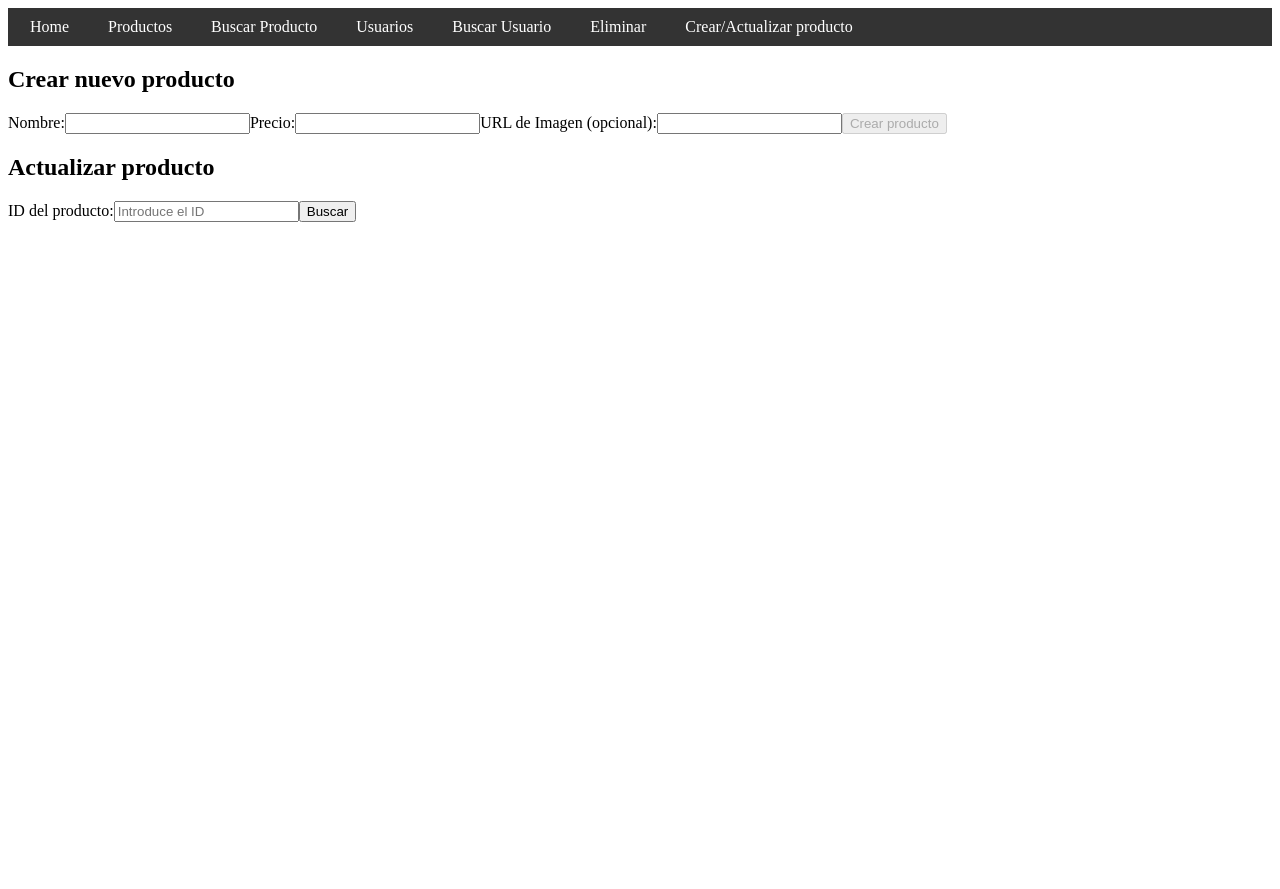
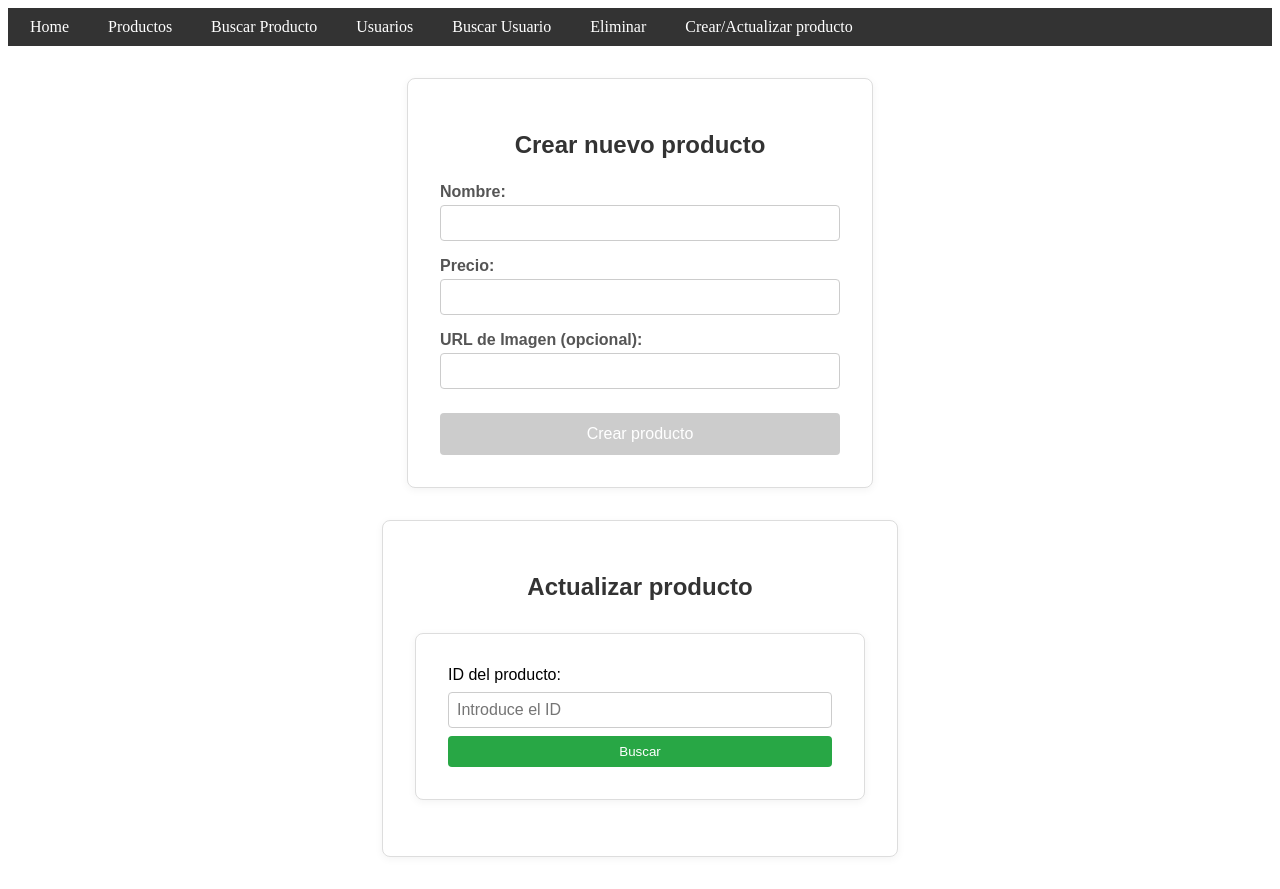
Before and after one commit to jorge-msmk/ab-frontend-2025, an Angular app: page /actualizar-crear in a window 1280 px wide. Before the commit the page ends 800 px from the top, so only its background shows below. Built offline with nearby package versions, Linux system fonts and the light colour scheme.

Commit message:
cambios del profesor

```diff
--- a/src/app/components/create-product/create-product.component.css
+++ b/src/app/components/create-product/create-product.component.css
@@ -0,0 +1,63 @@
+/* Contenedor principal */
+div {
+    max-width: 400px;
+    margin: 2rem auto;
+    padding: 2rem;
+    border: 1px solid #ddd;
+    border-radius: 8px;
+    box-shadow: 0 2px 8px rgba(0, 0, 0, 0.05);
+    font-family: Arial, sans-serif;
+    background-color: #fff;
+  }
+
+  /* Título */
+  h2 {
+    text-align: center;
+    margin-bottom: 1.5rem;
+    color: #333;
+  }
+
+  /* Etiquetas y campos */
+  form label {
+    display: block;
+    margin-top: 1rem;
+    font-weight: bold;
+    color: #555;
+  }
+
+  form input[type="text"],
+  form input[type="number"] {
+    width: 100%;
+    padding: 0.5rem;
+    margin-top: 0.25rem;
+    border: 1px solid #ccc;
+    border-radius: 4px;
+    box-sizing: border-box;
+    font-size: 1rem;
+  }
+
+  /* Botón */
+  form button {
+    display: block;
+    width: 100%;
+    margin-top: 1.5rem;
+    padding: 0.75rem;
+    font-size: 1rem;
+    background-color: #007bff;
+    color: white;
+    border: none;
+    border-radius: 4px;
+    cursor: pointer;
+  }
+
+  form button:disabled {
+    background-color: #ccc;
+    cursor: not-allowed;
+  }
+
+  /* Mensajes */
+  div[style*="color: green"],
+  div[style*="color: red"] {
+    text-align: center;
+    font-weight: bold;
+  }
--- a/src/app/components/create-product/create-product.component.ts
+++ b/src/app/components/create-product/create-product.component.ts
@@ -16,11 +16,13 @@ export class CreateProductComponent {
     img: ''
   };
 
+  fetchUrl: string = window.location.href.includes('localhost') ? 'http://localhost:3000' : 'https://node-server-production-f614.up.railway.app';
+
   success = false;
   error = false;
 
   createProduct() {
-    fetch('http://localhost:3000/api/products', {
+    fetch(this.fetchUrl + '/api/products', {
       method: 'POST',
       headers: {
         'Content-Type': 'application/json'
--- a/src/app/components/update-product/update-product.component.css
+++ b/src/app/components/update-product/update-product.component.css
@@ -0,0 +1,90 @@
+/* Contenedor principal */
+div {
+    max-width: 450px;
+    margin: 2rem auto;
+    padding: 2rem;
+    border: 1px solid #ddd;
+    border-radius: 8px;
+    box-shadow: 0 2px 8px rgba(0, 0, 0, 0.05);
+    font-family: Arial, sans-serif;
+    background-color: #fff;
+  }
+
+  /* Título */
+  h2 {
+    text-align: center;
+    margin-bottom: 1.5rem;
+    color: #333;
+  }
+
+  /* Búsqueda por ID */
+  div > div:first-of-type {
+    display: flex;
+    flex-direction: column;
+    gap: 0.5rem;
+    margin-bottom: 1.5rem;
+  }
+
+  div > div:first-of-type input {
+    padding: 0.5rem;
+    border-radius: 4px;
+    border: 1px solid #ccc;
+    font-size: 1rem;
+  }
+
+  div > div:first-of-type button {
+    padding: 0.5rem;
+    background-color: #28a745;
+    color: white;
+    border: none;
+    border-radius: 4px;
+    cursor: pointer;
+  }
+
+  div > div:first-of-type button:hover {
+    background-color: #218838;
+  }
+
+  /* Formulario de actualización */
+  form label {
+    display: block;
+    margin-top: 1rem;
+    font-weight: bold;
+    color: #555;
+  }
+
+  form input[type="text"],
+  form input[type="number"] {
+    width: 100%;
+    padding: 0.5rem;
+    margin-top: 0.25rem;
+    border: 1px solid #ccc;
+    border-radius: 4px;
+    box-sizing: border-box;
+    font-size: 1rem;
+  }
+
+  form button {
+    display: block;
+    width: 100%;
+    margin-top: 1.5rem;
+    padding: 0.75rem;
+    font-size: 1rem;
+    background-color: #007bff;
+    color: white;
+    border: none;
+    border-radius: 4px;
+    cursor: pointer;
+  }
+
+  form button:hover {
+    background-color: #0069d9;
+  }
+
+  /* Mensajes */
+  div[style*="color: green"],
+  div[style*="color: red"] {
+    text-align: center;
+    font-weight: bold;
+    margin-top: 1rem;
+  }
--- a/src/app/components/update-product/update-product.component.ts
+++ b/src/app/components/update-product/update-product.component.ts
@@ -15,8 +15,10 @@ export class UpdateProductComponent {
   updateError = false;
   notFound = false;
 
+  fetchUrl: string = window.location.href.includes('localhost') ? 'http://localhost:3000' : 'https://node-server-production-f614.up.railway.app';
+
   findProduct() {
-    fetch(`http://localhost:3000/api/products/${this.searchId}`)
+    fetch(`${this.fetchUrl}/api/products/${this.searchId}`)
       .then(res => {
         if (!res.ok) throw new Error('No encontrado');
         return res.json();
@@ -32,7 +34,7 @@ export class UpdateProductComponent {
   }
 
   updateProductById() {
-    fetch(`http://localhost:3000/api/products/${this.searchId}`, {
+    fetch(`${this.fetchUrl}/api/products/${this.searchId}`, {
       method: 'PUT',
       headers: {
         'Content-Type': 'application/json'
--- a/src/app/pages/delete/delete.component.ts
+++ b/src/app/pages/delete/delete.component.ts
@@ -13,8 +13,10 @@ export class DeleteComponent {
   productDeleteSuccess: boolean | undefined;
   productDeleteFailed: boolean | undefined;
 
+  fetchUrl: string = window.location.href.includes('localhost') ? 'http://localhost:3000' : 'https://node-server-production-f614.up.railway.app';
+
   deleteProductById(id: string | undefined) {
-    fetch(`http://localhost:3000/api/products/${id}`, {
+    fetch(`${this.fetchUrl}/api/products/${id}`, {
       method: 'DELETE'
     })
       .then(response => {
--- a/src/app/pages/product/product.component.ts
+++ b/src/app/pages/product/product.component.ts
@@ -14,8 +14,10 @@ export class ProductComponent {
 
   searchId = null;
 
+  fetchUrl: string = window.location.href.includes('localhost') ? 'http://localhost:3000' : 'https://node-server-production-f614.up.railway.app';
+
   getProductById(id: string | null) {
-    fetch(`http://localhost:3000/api/products/${id}`)
+    fetch(`${this.fetchUrl}/api/products/${id}`)
       .then(response => response.json())
       .then(data => {
         this.product = data;
--- a/src/app/pages/products/products.component.ts
+++ b/src/app/pages/products/products.component.ts
@@ -17,8 +17,10 @@ export class ProductsComponent implements OnInit {
     this.getProducts();
   }
 
+  fetchUrl: string = window.location.href.includes('localhost') ? 'http://localhost:3000' : 'https://node-server-production-f614.up.railway.app';
+
   getProducts() {
-    fetch(`http://localhost:3000/api/products`)
+    fetch(`${this.fetchUrl}/api/products`)
       .then(response => response.json())
       .then(data => {
         this.allProducts = data
--- a/src/app/pages/user/user.component.ts
+++ b/src/app/pages/user/user.component.ts
@@ -14,8 +14,10 @@ export class UserComponent {
 
   searchId = null;
 
+  fetchUrl: string = window.location.href.includes('localhost') ? 'http://localhost:3000' : 'https://node-server-production-f614.up.railway.app';
+
   getUserById(id: string | null) {
-    fetch(`http://localhost:3000/api/users/${id}`)
+    fetch(`${this.fetchUrl}/api/users/${id}`)
       .then(response => response.json())
       .then(data => {
         this.user = data;
--- a/src/app/pages/users/users.component.ts
+++ b/src/app/pages/users/users.component.ts
@@ -16,8 +16,10 @@ export class UsersComponent {
     this.getUsers();
   }
 
+  fetchUrl: string = window.location.href.includes('localhost') ? 'http://localhost:3000' : 'https://node-server-production-f614.up.railway.app';
+
   getUsers() {
-    fetch(`http://localhost:3000/api/users`)
+    fetch(`${this.fetchUrl}/api/users`)
       .then(response => response.json())
       .then(data => {
         this.allUsers = data
```
